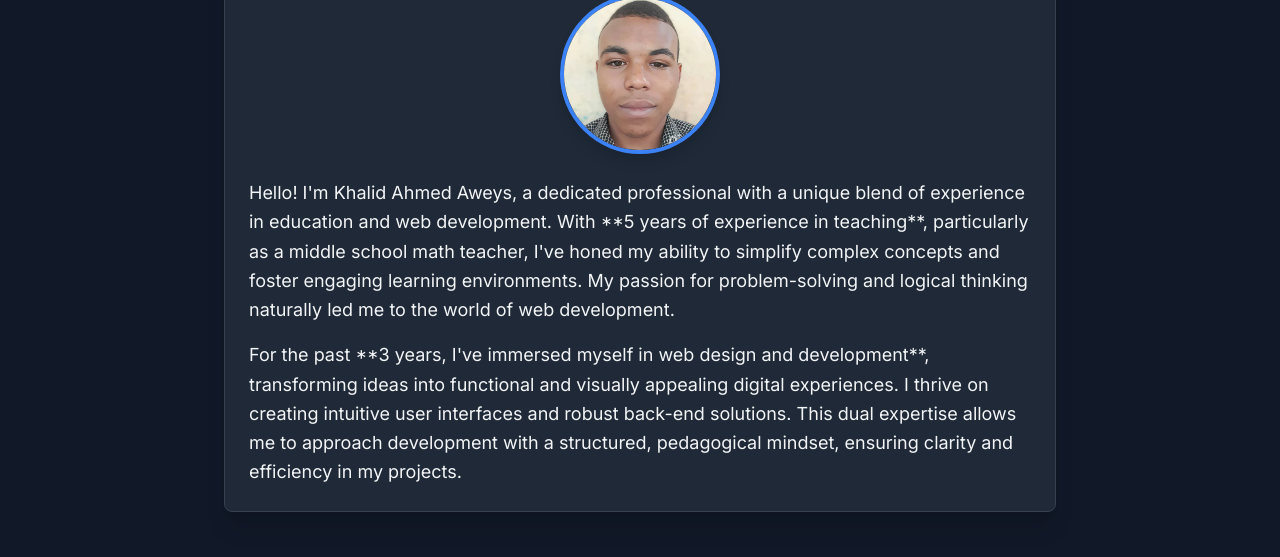
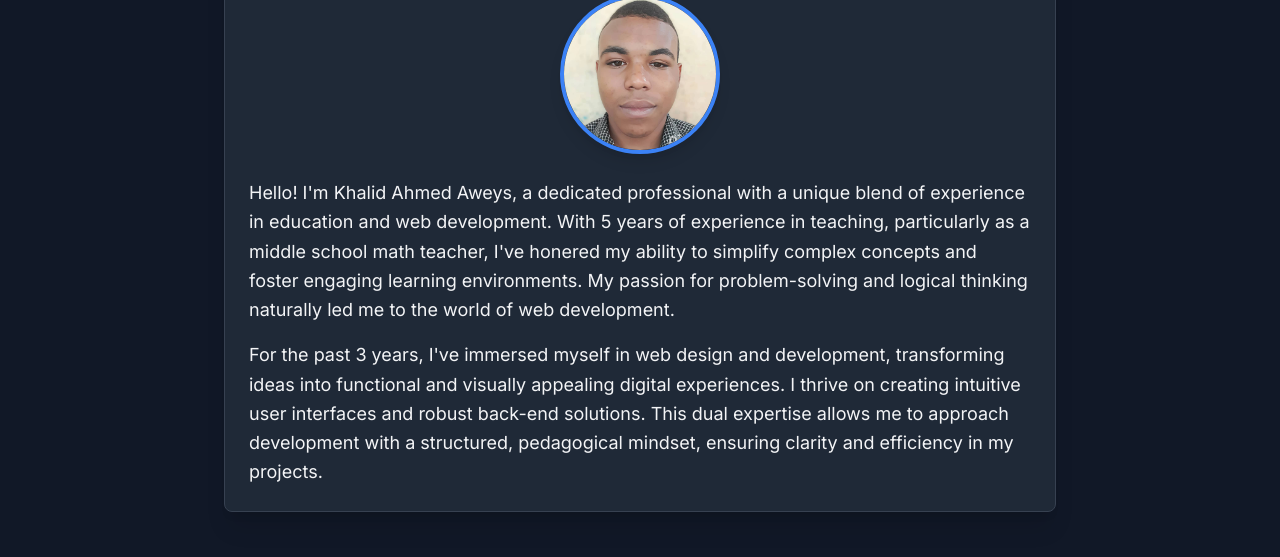
Before and after one commit to EngKhalidAA/EngKhalidAA.github.io, a plain HTML site: page index.html in a window 1280 px wide. Shown: the part 203-760 px from the top of the page. Drawn offline with nearby package versions, Linux system fonts and the light colour scheme.

```diff
--- a/index.html
+++ b/index.html
@@ -39,10 +39,10 @@
                 <img src="me.jpeg" alt="Khalid Ahmed Aweys Profile" class="w-40 h-40 object-cover rounded-full border-4 border-blue-500 shadow-lg">
             </div>
             <p class="about-description text-lg leading-relaxed mb-4">
-                Hello! I'm Khalid Ahmed Aweys, a dedicated professional with a unique blend of experience in education and web development. With **5 years of experience in teaching**, particularly as a middle school math teacher, I've honed my ability to simplify complex concepts and foster engaging learning environments. My passion for problem-solving and logical thinking naturally led me to the world of web development.
+                Hello! I'm Khalid Ahmed Aweys, a dedicated professional with a unique blend of experience in education and web development. With 5 years of experience in teaching, particularly as a middle school math teacher, I've honered my ability to simplify complex concepts and foster engaging learning environments. My passion for problem-solving and logical thinking naturally led me to the world of web development.
             </p>
             <p class="about-description text-lg leading-relaxed">
-                For the past **3 years, I've immersed myself in web design and development**, transforming ideas into functional and visually appealing digital experiences. I thrive on creating intuitive user interfaces and robust back-end solutions. This dual expertise allows me to approach development with a structured, pedagogical mindset, ensuring clarity and efficiency in my projects.
+                For the past 3 years, I've immersed myself in web design and development, transforming ideas into functional and visually appealing digital experiences. I thrive on creating intuitive user interfaces and robust back-end solutions. This dual expertise allows me to approach development with a structured, pedagogical mindset, ensuring clarity and efficiency in my projects.
             </p>
         </section>
 
```
